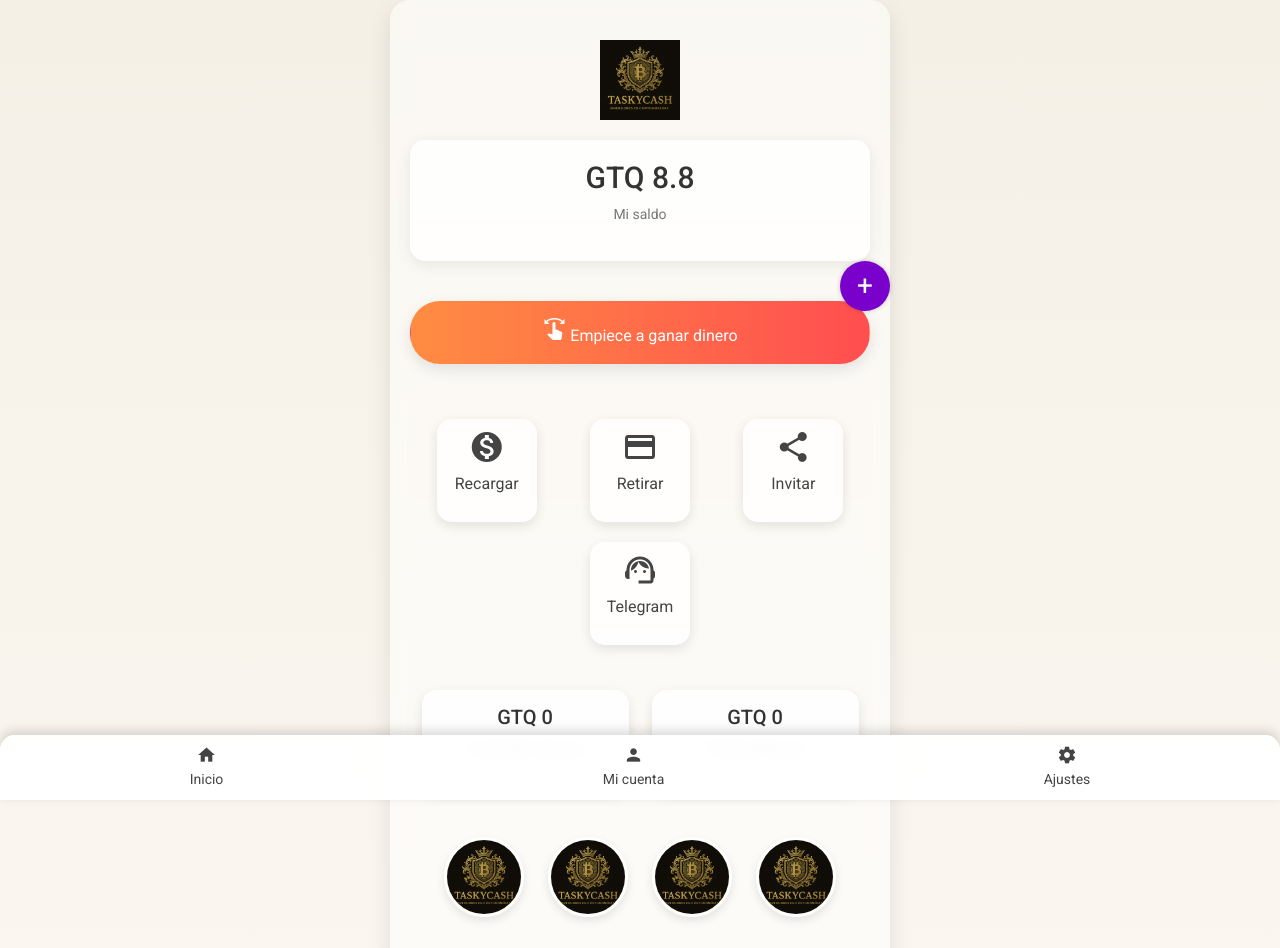
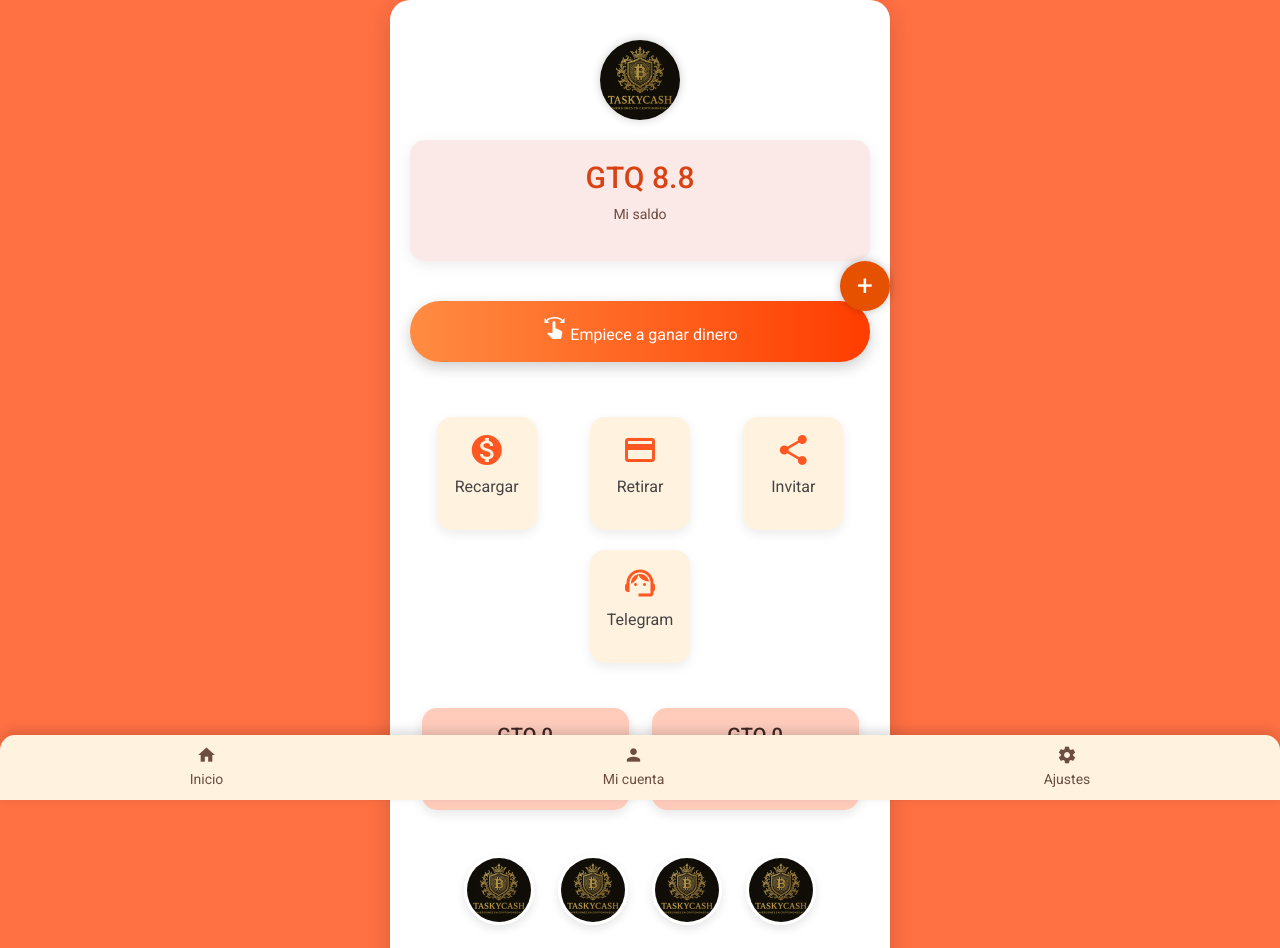
Before and after one commit to luismju/apprueba, a plain HTML site: page PAGINA_PRINCIPAL/indexhome.html in a window 1280 px wide. Shown: the top 948 px of the page. Drawn offline with nearby package versions, Linux system fonts and the light colour scheme.

Commit message:
Update indexhome.html

```diff
--- a/PAGINA_PRINCIPAL/indexhome.html
+++ b/PAGINA_PRINCIPAL/indexhome.html
@@ -12,23 +12,22 @@
 
   <style>
     body {
-      background: linear-gradient(180deg, #f5f0e6, #fefaf5);
+      background: #ff7043; /* Naranja llamativo de fondo */
       font-family: Roboto, sans-serif;
-      padding-bottom: 80px; /* espacio para la barra inferior */
+      padding-bottom: 80px;
     }
 
     .container {
       max-width: 500px;
       margin: auto;
-      background: rgba(255, 255, 255, 0.5);
-      backdrop-filter: blur(10px);
+      background: #fff;
       border-radius: 20px;
       padding: 20px;
-      box-shadow: 0 8px 25px rgba(0,0,0,0.1);
+      box-shadow: 0 8px 25px rgba(0,0,0,0.15);
     }
 
     .saldo {
-      background: rgba(255, 255, 255, 0.8);
+      background: #fbe9e7;
       padding: 20px;
       border-radius: 15px;
       box-shadow: 0 4px 15px rgba(0,0,0,0.08);
@@ -36,19 +35,20 @@
       text-align: center;
     }
 
-    .saldo h3 { font-size: 30px; color: #333; }
-    .saldo p { font-size: 14px; color: #777; }
+    .saldo h3 { font-size: 30px; color: #d84315; }
+    .saldo p { font-size: 14px; color: #6d4c41; }
 
     .btn-purple {
-      background: linear-gradient(90deg, #ff8c42, #ff4e50);
+      background: linear-gradient(90deg, #ff8c42, #ff3d00);
       color: #fff;
       border-radius: 30px;
       padding: 15px 30px;
       margin: 20px 0;
       width: 100%;
       font-size: 16px;
-      box-shadow: 0 5px 15px rgba(0,0,0,0.1);
+      box-shadow: 0 5px 15px rgba(0,0,0,0.2);
       transition: transform 0.3s ease;
+      border: none;
     }
 
     .btn-purple:hover {
@@ -67,21 +67,22 @@
       margin: 10px;
       flex: 1 0 40%;
       max-width: 100px;
-      background: rgba(255,255,255,0.8);
-      padding: 10px;
+      background: #fff3e0;
+      padding: 15px;
       border-radius: 15px;
-      box-shadow: 0 4px 12px rgba(0,0,0,0.1);
+      box-shadow: 0 4px 12px rgba(0,0,0,0.08);
       color: #444;
       transition: transform 0.3s;
     }
 
     .icon-item:hover {
       transform: translateY(-5px);
-      background: rgba(255,255,255,0.95);
+      background: #ffe0b2;
     }
 
     .icon-item i {
       font-size: 36px;
+      color: #ff5722;
     }
 
     .ingresos {
@@ -92,13 +93,13 @@
     }
 
     .ingreso-card {
-      background: rgba(255,255,255,0.8);
+      background: #ffccbc;
       padding: 15px;
       border-radius: 15px;
       width: 45%;
       margin: 10px 0;
       box-shadow: 0 4px 12px rgba(0,0,0,0.1);
-      color: #333;
+      color: #3e2723;
       text-align: center;
       transition: transform 0.3s;
     }
@@ -108,8 +109,8 @@
     }
 
     .round-img {
-      width: 80px;
-      height: 80px;
+      width: 70px;
+      height: 70px;
       border-radius: 50%;
       object-fit: cover;
       margin: 10px;
@@ -135,27 +136,26 @@
       transform: translateY(-5px);
     }
 
-    .vip1 { background: linear-gradient(240deg, #0C2442, #4F7492); }
-    .vip2 { background: linear-gradient(240deg, #DB6F21, #F99905); }
-    .vip3 { background: linear-gradient(240deg, #11420c, #4f925e); }
+    .vip1 { background: linear-gradient(240deg, #f57c00, #ff9800); }
+    .vip2 { background: linear-gradient(240deg, #e64a19, #ff7043); }
+    .vip3 { background: linear-gradient(240deg, #bf360c, #ff5722); }
 
     .vip-card p { margin: 0; font-size: 14px; }
 
-    /* ====== BOTÓN REDONDO ====== */
     .round-button {
       position: absolute;
       top: -20px;
       right: -20px;
       width: 50px;
       height: 50px;
-      background-color: #7a00cc;
+      background-color: #e65100;
       border-radius: 50%;
       border: none;
       font-size: 28px;
       color: white;
       cursor: pointer;
       z-index: 2;
-      box-shadow: 0 0 5px rgba(0,0,0,0.2);
+      box-shadow: 0 0 8px rgba(0,0,0,0.25);
       display: flex;
       align-items: center;
       justify-content: center;
@@ -174,14 +174,15 @@
 
     .logo-bitcoin img {
       width: 80px;
+      border-radius: 50%;
+      box-shadow: 0 0 10px rgba(0,0,0,0.2);
     }
 
-    /* ===== BOTTOM NAV ===== */
     .bottom-nav {
       position: fixed;
       bottom: 0;
       width: 100%;
-      background: rgba(255,255,255,0.95);
+      background: #fff3e0;
       box-shadow: 0 -4px 12px rgba(0,0,0,0.15);
       display: flex;
       justify-content: space-around;
@@ -189,13 +190,12 @@
       padding: 10px 0;
       border-top-left-radius: 15px;
       border-top-right-radius: 15px;
-      backdrop-filter: blur(8px);
       z-index: 100;
     }
 
     .bottom-nav a {
       text-decoration: none;
-      color: #444;
+      color: #6d4c41;
       font-size: 14px;
       text-align: center;
     }
@@ -226,7 +226,7 @@
   </div>
 
   <div class="card-container">
-    <a href="../OPCIONES/deposito.html" class="btn btn-purple">
+    <a href="../PAGINA_PRINCIPAL/RECHARGE/recharge.html" class="btn btn-purple">
       <i class="material-icons">swipe</i> Empiece a ganar dinero
     </a>
     <a href="../OPCIONES/micuenta.html" target="_blank" class="round-button">+</a>
@@ -301,7 +301,7 @@
       <p>Balance mínimo GTQ: 25</p>
       <p>Comisión 22% | 6 Pedidos</p>
     </div>
-    <a href="vip1.html" style="color: #fff; text-decoration: underline;">Unirse >></a>
+    <a href="../VIP/vip1.html" style="color: #fff; text-decoration: underline;">Unirse >></a>
   </div>
 
   <div class="vip-card vip2 d-flex justify-content-between align-items-center">
@@ -310,7 +310,7 @@
       <p>Balance mínimo GTQ: 50</p>
       <p>Comisión 24% | 6 Pedidos</p>
     </div>
-    <a href="vip2.html" style="color: #fff; text-decoration: underline;">Unirse >></a>
+    <a href="../VIP/vip2.html" style="color: #fff; text-decoration: underline;">Unirse >></a>
   </div>
 
   <div class="vip-card vip3 d-flex justify-content-between align-items-center" style="margin-bottom:80px;">
@@ -319,7 +319,7 @@
       <p>Balance mínimo GTQ: 120</p>
       <p>Comisión 45% | 6 Pedidos</p>
     </div>
-    <a href="vip3.html" style="color: #fff; text-decoration: underline;">Unirse >></a>
+    <a href="../VIP/vip3.html" style="color: #fff; text-decoration: underline;">Unirse >></a>
   </div>
 
 </div>
```
